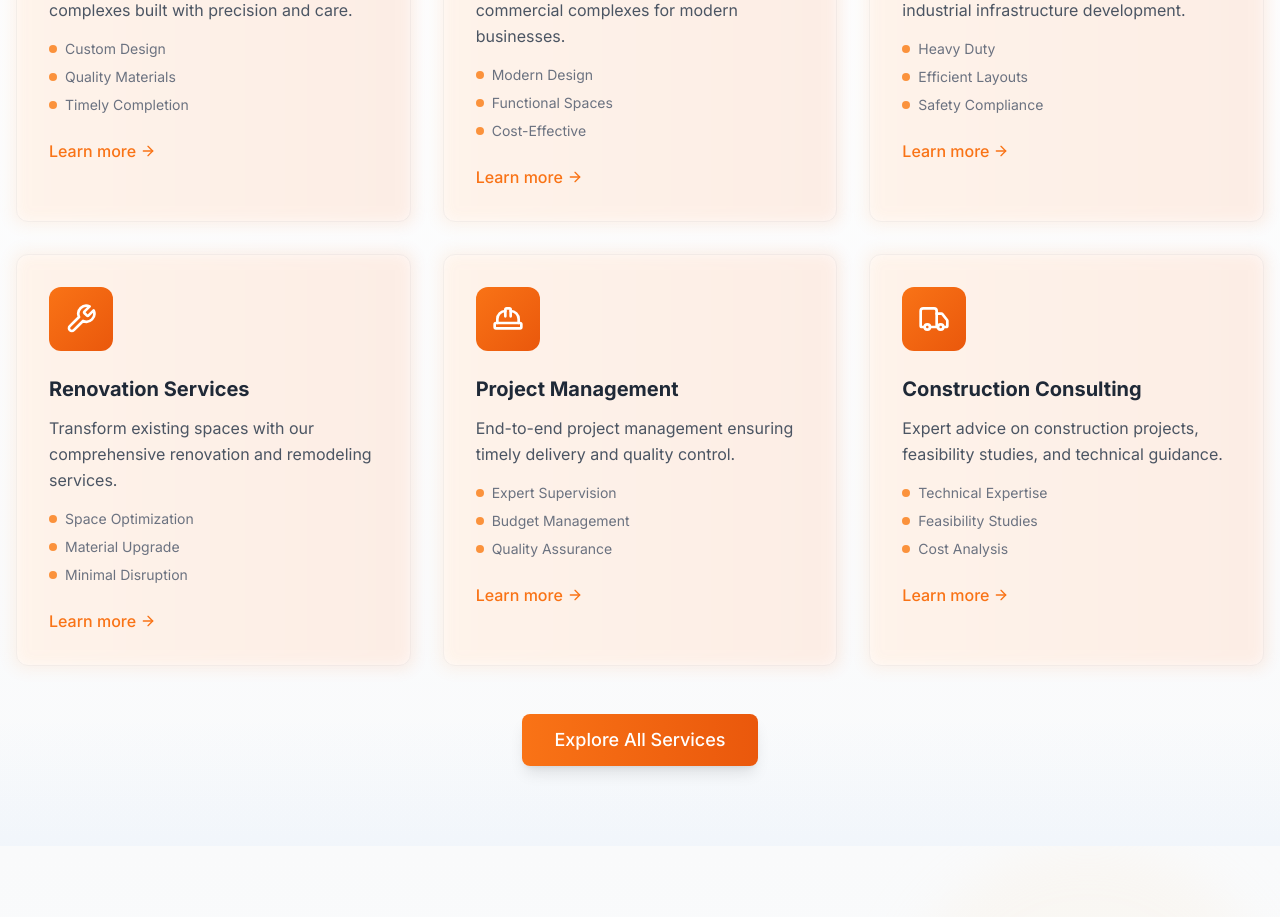
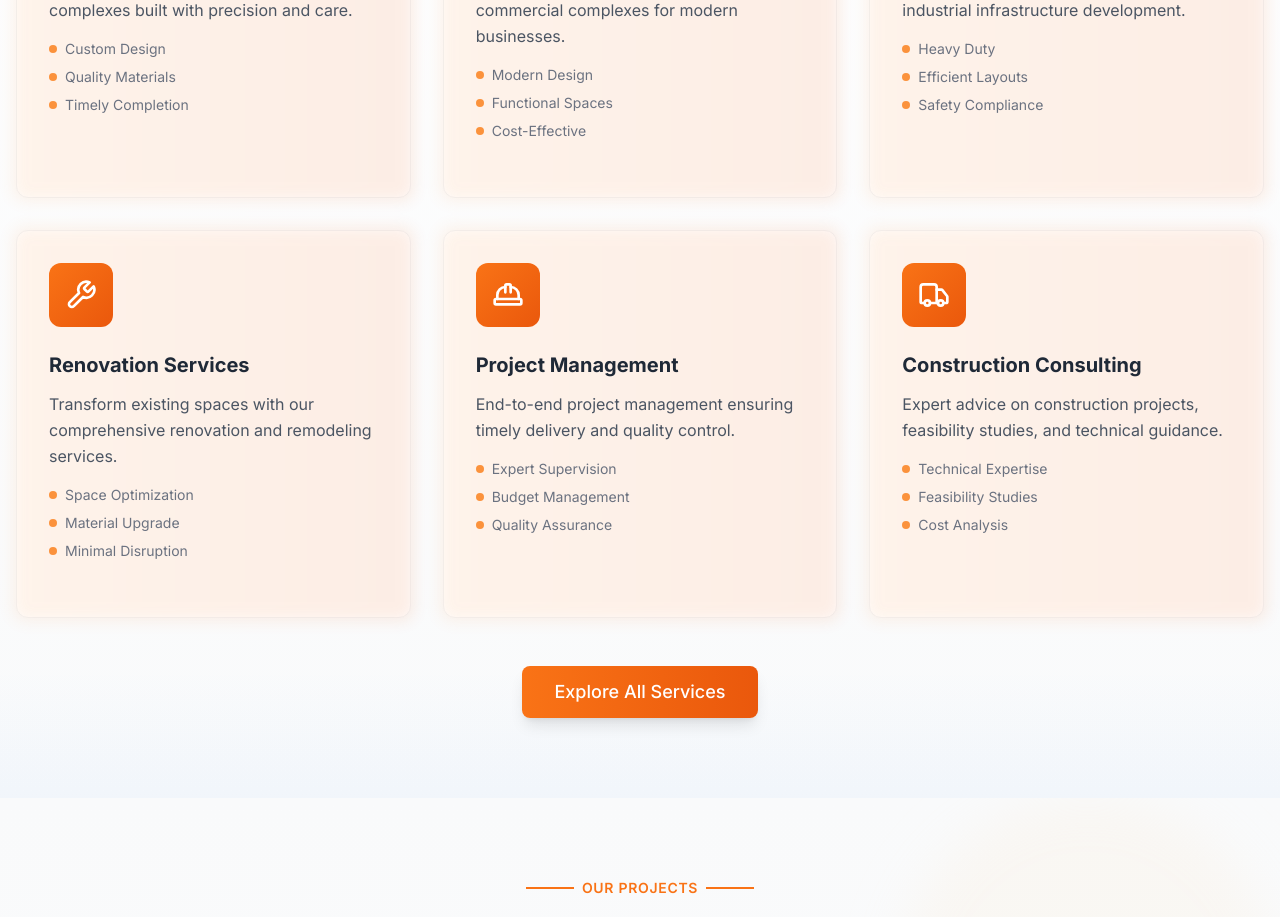
Before and after one commit to abdulrehmangulfaraz/Bin-Qasim-Enterprises, a React (Vite) app: page / in a window 1280 px wide. Shown: the part 2640-3557 px from the top of the page. Built offline with nearby package versions, Linux system fonts and the light colour scheme.

Commit message:
Minor Updates

```diff
--- a/src/components/Services.tsx
+++ b/src/components/Services.tsx
@@ -86,11 +86,6 @@ const Services = () => {
                     </li>
                   ))}
                 </ul>
-
-                <button className="flex items-center text-orange-500 font-medium group-hover:text-orange-600 transition-colors duration-300">
-                  Learn more
-                  <ArrowRight size={16} className="ml-1 group-hover:translate-x-1 transition-transform duration-300" />
-                </button>
               </div>
             </div>
           ))}
```
